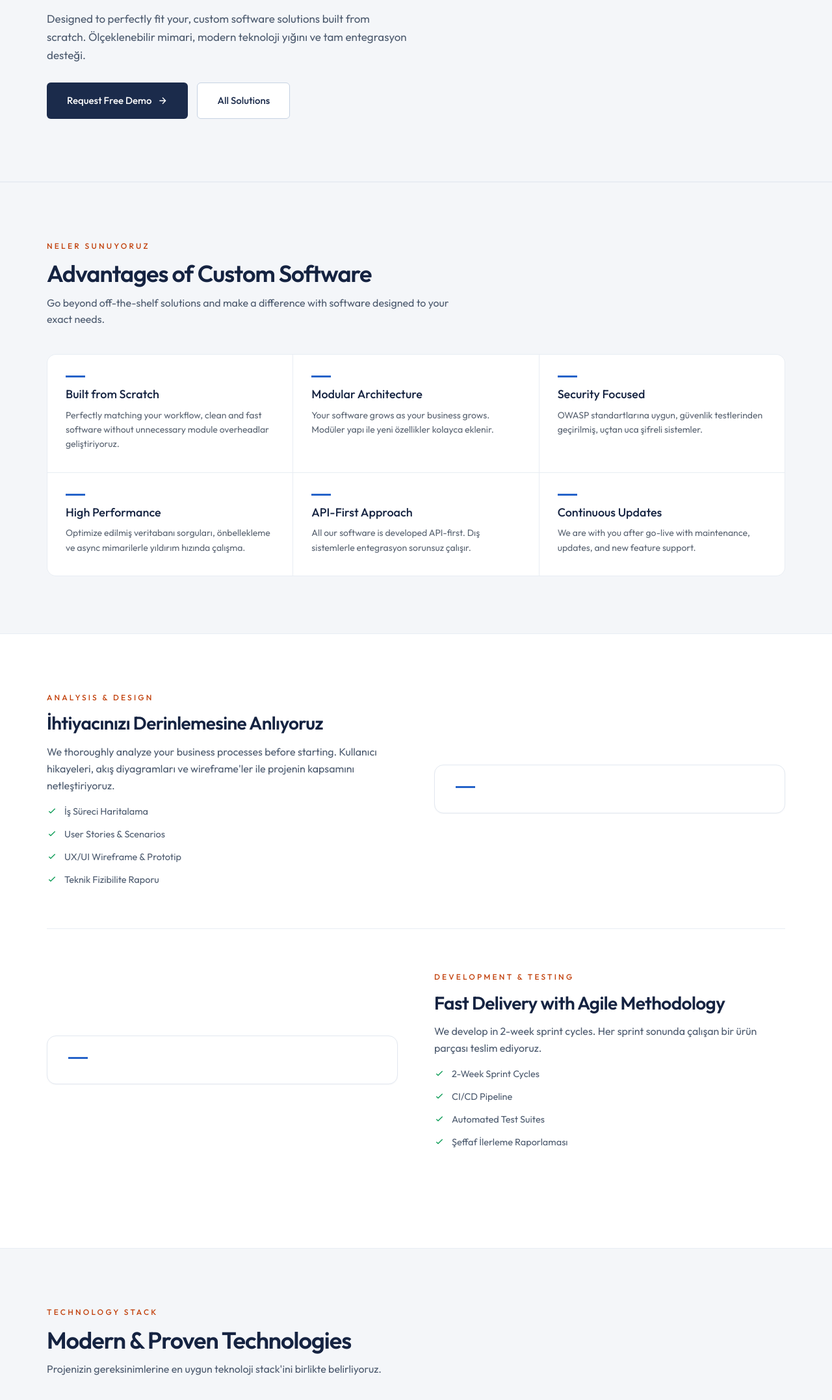
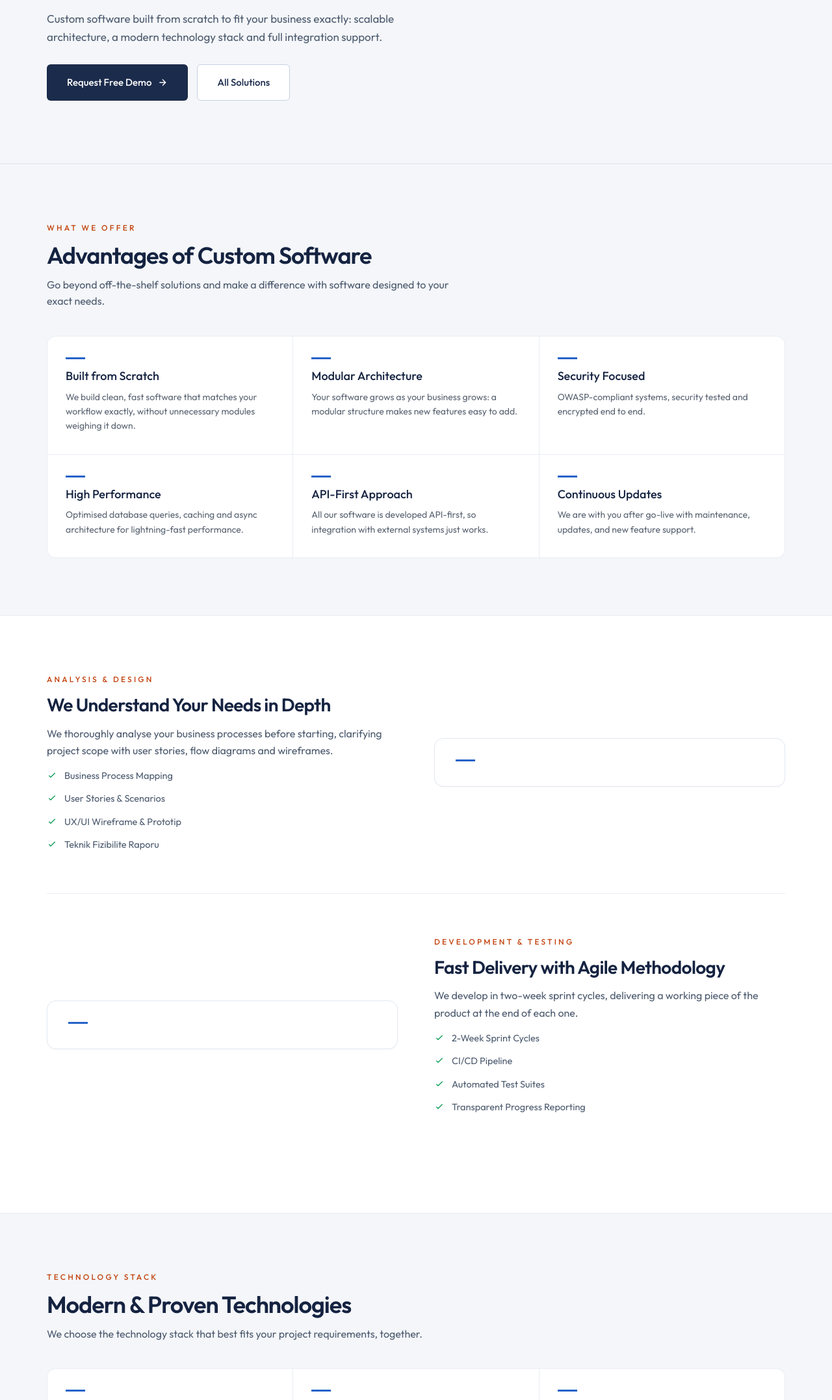
Before and after one commit to 4simplebilisim/4simple, a plain HTML site: page en/ozel-yazilim.html in a window 1280 px wide. Shown: the part 328-2483 px from the top of the page at 65% size. Drawn offline with Linux system fonts and the light colour scheme.

Commit message:
Add files via upload

```diff
--- a/en/ozel-yazilim.html
+++ b/en/ozel-yazilim.html
@@ -303,7 +303,7 @@ header{position:sticky;top:0;z-index:20;background:rgba(255,255,255,.92);backdro
   <div class="hero-content">
     <div class="hero-badge"><span class="badge-dot"></span>Custom Development</div>
     <h1>Tailor-Made<br><span class="gradient-text">Software Solutions</span></h1>
-    <p class="hero-desc">Designed to perfectly fit your, custom software solutions built from scratch. Ölçeklenebilir mimari, modern teknoloji yığını ve tam entegrasyon desteği.</p>
+    <p class="hero-desc">Custom software built from scratch to fit your business exactly: scalable architecture, a modern technology stack and full integration support.</p>
     <div class="hero-buttons">
       <a href="demo-talep.html" class="magic-btn magic-btn-primary"><span>Request Free Demo</span> <svg width="16" height="16" fill="none" viewBox="0 0 24 24" stroke="currentColor" stroke-width="2"><path d="M5 12h14M12 5l7 7-7 7"/></svg></a>
       <a href="index.html#urunler" class="magic-btn magic-btn-secondary"><span>All Solutions</span></a>
@@ -311,26 +311,26 @@ header{position:sticky;top:0;z-index:20;background:rgba(255,255,255,.92);backdro
   </div>
 </section>
 
-<section class="alt-section"><div class="section-inner"><div class="section-header"><div class="section-tag">Neler Sunuyoruz</div><h2>Advantages of Custom Software</h2><p>Go beyond off-the-shelf solutions and make a difference with software designed to your exact needs.</p></div>
+<section class="alt-section"><div class="section-inner"><div class="section-header"><div class="section-tag">What We Offer</div><h2>Advantages of Custom Software</h2><p>Go beyond off-the-shelf solutions and make a difference with software designed to your exact needs.</p></div>
 <div class="bento-grid">
-  <div class="bento-card"><div class="card-icon"><svg width="24" height="24" fill="none" viewBox="0 0 24 24" stroke="currentColor" stroke-width="1.5"><path d="M10 20l4-16m4 4l4 4-4 4M6 16l-4-4 4-4"/></svg></div><h4>Built from Scratch</h4><p>Perfectly matching your workflow, clean and fast software without unnecessary module overheadlar geliştiriyoruz.</p></div>
-  <div class="bento-card"><div class="card-icon"><svg width="24" height="24" fill="none" viewBox="0 0 24 24" stroke="currentColor" stroke-width="1.5"><path d="M4 5a1 1 0 011-1h14a1 1 0 011 1v2a1 1 0 01-1 1H5a1 1 0 01-1-1V5zm0 8a1 1 0 011-1h6a1 1 0 011 1v6a1 1 0 01-1 1H5a1 1 0 01-1-1v-6zm10 0a1 1 0 011-1h4a1 1 0 011 1v6a1 1 0 01-1 1h-4a1 1 0 01-1-1v-6z"/></svg></div><h4>Modular Architecture</h4><p>Your software grows as your business grows. Modüler yapı ile yeni özellikler kolayca eklenir.</p></div>
-  <div class="bento-card"><div class="card-icon"><svg width="24" height="24" fill="none" viewBox="0 0 24 24" stroke="currentColor" stroke-width="1.5"><path d="M9 12l2 2 4-4m5.618-4.016A11.955 11.955 0 0112 2.944a11.955 11.955 0 01-8.618 3.04A12.02 12.02 0 003 9c0 5.591 3.824 10.29 9 11.622 5.176-1.332 9-6.03 9-11.622 0-1.042-.133-2.052-.382-3.016z"/></svg></div><h4>Security Focused</h4><p>OWASP standartlarına uygun, güvenlik testlerinden geçirilmiş, uçtan uca şifreli sistemler.</p></div>
-  <div class="bento-card"><div class="card-icon"><svg width="24" height="24" fill="none" viewBox="0 0 24 24" stroke="currentColor" stroke-width="1.5"><path d="M13 10V3L4 14h7v7l9-11h-7z"/></svg></div><h4>High Performance</h4><p>Optimize edilmiş veritabanı sorguları, önbellekleme ve async mimarilerle yıldırım hızında çalışma.</p></div>
-  <div class="bento-card"><div class="card-icon"><svg width="24" height="24" fill="none" viewBox="0 0 24 24" stroke="currentColor" stroke-width="1.5"><path d="M8 9l3 3-3 3m5 0h3M5 20h14a2 2 0 002-2V6a2 2 0 00-2-2H5a2 2 0 00-2 2v12a2 2 0 002 2z"/></svg></div><h4>API-First Approach</h4><p>All our software is developed API-first. Dış sistemlerle entegrasyon sorunsuz çalışır.</p></div>
+  <div class="bento-card"><div class="card-icon"><svg width="24" height="24" fill="none" viewBox="0 0 24 24" stroke="currentColor" stroke-width="1.5"><path d="M10 20l4-16m4 4l4 4-4 4M6 16l-4-4 4-4"/></svg></div><h4>Built from Scratch</h4><p>We build clean, fast software that matches your workflow exactly, without unnecessary modules weighing it down.</p></div>
+  <div class="bento-card"><div class="card-icon"><svg width="24" height="24" fill="none" viewBox="0 0 24 24" stroke="currentColor" stroke-width="1.5"><path d="M4 5a1 1 0 011-1h14a1 1 0 011 1v2a1 1 0 01-1 1H5a1 1 0 01-1-1V5zm0 8a1 1 0 011-1h6a1 1 0 011 1v6a1 1 0 01-1 1H5a1 1 0 01-1-1v-6zm10 0a1 1 0 011-1h4a1 1 0 011 1v6a1 1 0 01-1 1h-4a1 1 0 01-1-1v-6z"/></svg></div><h4>Modular Architecture</h4><p>Your software grows as your business grows: a modular structure makes new features easy to add.</p></div>
+  <div class="bento-card"><div class="card-icon"><svg width="24" height="24" fill="none" viewBox="0 0 24 24" stroke="currentColor" stroke-width="1.5"><path d="M9 12l2 2 4-4m5.618-4.016A11.955 11.955 0 0112 2.944a11.955 11.955 0 01-8.618 3.04A12.02 12.02 0 003 9c0 5.591 3.824 10.29 9 11.622 5.176-1.332 9-6.03 9-11.622 0-1.042-.133-2.052-.382-3.016z"/></svg></div><h4>Security Focused</h4><p>OWASP-compliant systems, security tested and encrypted end to end.</p></div>
+  <div class="bento-card"><div class="card-icon"><svg width="24" height="24" fill="none" viewBox="0 0 24 24" stroke="currentColor" stroke-width="1.5"><path d="M13 10V3L4 14h7v7l9-11h-7z"/></svg></div><h4>High Performance</h4><p>Optimised database queries, caching and async architecture for lightning-fast performance.</p></div>
+  <div class="bento-card"><div class="card-icon"><svg width="24" height="24" fill="none" viewBox="0 0 24 24" stroke="currentColor" stroke-width="1.5"><path d="M8 9l3 3-3 3m5 0h3M5 20h14a2 2 0 002-2V6a2 2 0 00-2-2H5a2 2 0 00-2 2v12a2 2 0 002 2z"/></svg></div><h4>API-First Approach</h4><p>All our software is developed API-first, so integration with external systems just works.</p></div>
   <div class="bento-card"><div class="card-icon"><svg width="24" height="24" fill="none" viewBox="0 0 24 24" stroke="currentColor" stroke-width="1.5"><path d="M4 4v5h.582m15.356 2A8.001 8.001 0 004.582 9m0 0H9m11 11v-5h-.581m0 0a8.003 8.003 0 01-15.357-2m15.357 2H15"/></svg></div><h4>Continuous Updates</h4><p>We are with you after go-live with maintenance, updates, and new feature support.</p></div>
 </div></div></section>
 
 <section><div class="section-inner">
-<div class="detail-block"><div class="detail-text"><div class="section-tag">Analysis & Design</div><h3>İhtiyacınızı Derinlemesine Anlıyoruz</h3><p>We thoroughly analyze your business processes before starting. Kullanıcı hikayeleri, akış diyagramları ve wireframe'ler ile projenin kapsamını netleştiriyoruz.</p>
-<ul class="check-list"><li><svg width="18" height="18" fill="none" viewBox="0 0 24 24" stroke="currentColor" stroke-width="2"><path d="M5 13l4 4L19 7"/></svg>İş Süreci Haritalama</li><li><svg width="18" height="18" fill="none" viewBox="0 0 24 24" stroke="currentColor" stroke-width="2"><path d="M5 13l4 4L19 7"/></svg>User Stories & Scenarios</li><li><svg width="18" height="18" fill="none" viewBox="0 0 24 24" stroke="currentColor" stroke-width="2"><path d="M5 13l4 4L19 7"/></svg>UX/UI Wireframe & Prototip</li><li><svg width="18" height="18" fill="none" viewBox="0 0 24 24" stroke="currentColor" stroke-width="2"><path d="M5 13l4 4L19 7"/></svg>Teknik Fizibilite Raporu</li></ul></div>
+<div class="detail-block"><div class="detail-text"><div class="section-tag">Analysis & Design</div><h3>We Understand Your Needs in Depth</h3><p>We thoroughly analyse your business processes before starting, clarifying project scope with user stories, flow diagrams and wireframes.</p>
+<ul class="check-list"><li><svg width="18" height="18" fill="none" viewBox="0 0 24 24" stroke="currentColor" stroke-width="2"><path d="M5 13l4 4L19 7"/></svg>Business Process Mapping</li><li><svg width="18" height="18" fill="none" viewBox="0 0 24 24" stroke="currentColor" stroke-width="2"><path d="M5 13l4 4L19 7"/></svg>User Stories & Scenarios</li><li><svg width="18" height="18" fill="none" viewBox="0 0 24 24" stroke="currentColor" stroke-width="2"><path d="M5 13l4 4L19 7"/></svg>UX/UI Wireframe & Prototip</li><li><svg width="18" height="18" fill="none" viewBox="0 0 24 24" stroke="currentColor" stroke-width="2"><path d="M5 13l4 4L19 7"/></svg>Teknik Fizibilite Raporu</li></ul></div>
 <div class="detail-visual"><svg class="visual-icon" width="180" height="180" fill="none" viewBox="0 0 24 24" stroke="currentColor" stroke-width="0.5"><path d="M9 5H7a2 2 0 00-2 2v12a2 2 0 002 2h10a2 2 0 002-2V7a2 2 0 00-2-2h-2M9 5a2 2 0 002 2h2a2 2 0 002-2M9 5a2 2 0 012-2h2a2 2 0 012 2m-3 7h3m-3 4h3m-6-4h.01M9 16h.01"/></svg></div></div>
-<div class="detail-block reverse"><div class="detail-text"><div class="section-tag">Development & Testing</div><h3>Fast Delivery with Agile Methodology</h3><p>We develop in 2-week sprint cycles. Her sprint sonunda çalışan bir ürün parçası teslim ediyoruz.</p>
-<ul class="check-list"><li><svg width="18" height="18" fill="none" viewBox="0 0 24 24" stroke="currentColor" stroke-width="2"><path d="M5 13l4 4L19 7"/></svg>2-Week Sprint Cycles</li><li><svg width="18" height="18" fill="none" viewBox="0 0 24 24" stroke="currentColor" stroke-width="2"><path d="M5 13l4 4L19 7"/></svg>CI/CD Pipeline</li><li><svg width="18" height="18" fill="none" viewBox="0 0 24 24" stroke="currentColor" stroke-width="2"><path d="M5 13l4 4L19 7"/></svg>Automated Test Suites</li><li><svg width="18" height="18" fill="none" viewBox="0 0 24 24" stroke="currentColor" stroke-width="2"><path d="M5 13l4 4L19 7"/></svg>Şeffaf İlerleme Raporlaması</li></ul></div>
+<div class="detail-block reverse"><div class="detail-text"><div class="section-tag">Development & Testing</div><h3>Fast Delivery with Agile Methodology</h3><p>We develop in two-week sprint cycles, delivering a working piece of the product at the end of each one.</p>
+<ul class="check-list"><li><svg width="18" height="18" fill="none" viewBox="0 0 24 24" stroke="currentColor" stroke-width="2"><path d="M5 13l4 4L19 7"/></svg>2-Week Sprint Cycles</li><li><svg width="18" height="18" fill="none" viewBox="0 0 24 24" stroke="currentColor" stroke-width="2"><path d="M5 13l4 4L19 7"/></svg>CI/CD Pipeline</li><li><svg width="18" height="18" fill="none" viewBox="0 0 24 24" stroke="currentColor" stroke-width="2"><path d="M5 13l4 4L19 7"/></svg>Automated Test Suites</li><li><svg width="18" height="18" fill="none" viewBox="0 0 24 24" stroke="currentColor" stroke-width="2"><path d="M5 13l4 4L19 7"/></svg>Transparent Progress Reporting</li></ul></div>
 <div class="detail-visual"><svg class="visual-icon" width="180" height="180" fill="none" viewBox="0 0 24 24" stroke="currentColor" stroke-width="0.5"><path d="M10 20l4-16m4 4l4 4-4 4M6 16l-4-4 4-4"/></svg></div></div>
 </div></section>
 
-<section class="alt-section"><div class="section-inner"><div class="section-header"><div class="section-tag">Technology Stack</div><h2>Modern & Proven Technologies</h2><p>Projenizin gereksinimlerine en uygun teknoloji stack'ini birlikte belirliyoruz.</p></div>
+<section class="alt-section"><div class="section-inner"><div class="section-header"><div class="section-tag">Technology Stack</div><h2>Modern & Proven Technologies</h2><p>We choose the technology stack that best fits your project requirements, together.</p></div>
 <div class="tech-grid">
 <div class="tech-card"><div class="t-icon">⚛️</div><h5>Frontend</h5><p>React, Vue.js, Angular, Next.js</p></div>
 <div class="tech-card"><div class="t-icon">🔧</div><h5>Backend</h5><p>.NET, Node.js, Python, Java</p></div>
@@ -340,7 +340,7 @@ header{position:sticky;top:0;z-index:20;background:rgba(255,255,255,.92);backdro
 
 <section><div class="section-inner"><div class="section-header"><div class="section-tag">Process</div><h2>Project Development Steps</h2></div>
 <div class="process-steps">
-<div class="step"><div class="step-n">1</div><h4>Discovery & Analysis</h4><p>İhtiyaçlarınızı haritalandırır, kapsam belirleriz.</p></div>
+<div class="step"><div class="step-n">1</div><h4>Discovery & Analysis</h4><p>We map your needs and define the scope.</p></div>
 <div class="step"><div class="step-n">2</div><h4>Design & Prototype</h4><p>We prepare UX/UI design and interactive prototypes.</p></div>
 <div class="step"><div class="step-n">3</div><h4>Development & Testing</h4><p>We develop with agile sprints and continuously test.</p></div>
 <div class="step"><div class="step-n">4</div><h4>Go Live</h4><p>We ensure smooth transition and continuous maintenance.</p></div>
@@ -351,7 +351,7 @@ header{position:sticky;top:0;z-index:20;background:rgba(255,255,255,.92);backdro
   <div class="cta-box">
     <div class="section-tag">Get Started</div>
     <h2>Projenizi Birlikte<br>Let's Make It Happen</h2>
-    <p>Ücretsiz keşif görüşmesi ile ihtiyaçlarınızı birlikte haritalandıralım.</p>
+    <p>Let us map your needs together in a free discovery call.</p>
     <div class="hero-buttons" style="animation:none">
       info@4simple.com.tr
       <a href="index.html" class="magic-btn magic-btn-secondary"><span>Back to Home</span></a>
```
Also changed, not shown: en/demo-talep.html (+2 -2 lines), en/is-analizi.html (+2 -2 lines), en/is-zekasi.html (+1 -1 lines), en/otomasyon.html (+3 -3 lines), en/proje-yonetimi.html (+5 -5 lines), en/questmate.html (+1 -1 lines), en/trassir.html (+1 -1 lines), en/webplus.html (+1 -1 lines).
